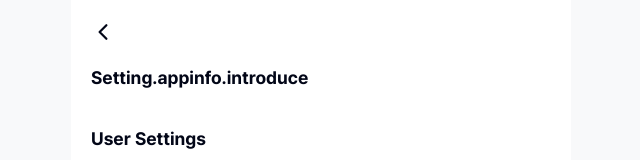
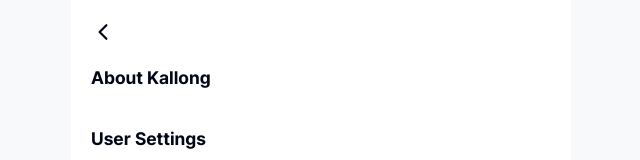
Before and after one commit to zkfksxk/kallong, a Next.js app: page /en/setting in a window 1280 px wide. Shown: the top 160 px of the page, without its empty margins (319-959 px from the left). Built offline with nearby package versions, Linux system fonts and the light colour scheme; no server answers.

Commit message:
fix: setting 오타 수정

```diff
--- a/app/[locale]/setting/page.tsx
+++ b/app/[locale]/setting/page.tsx
@@ -8,7 +8,7 @@ export default function SettingPage() {
 
   return (
     <div className='bg-white dark:bg-black w-full flex flex-col'>
-      <SettingItem url='/setting/appInfo' title={t('appinfo.introduce')} />
+      <SettingItem url='/setting/appInfo' title={t('appInfo.introduce')} />
       <SettingItem url='/setting/userinfo' title={t('userinfo')} />
       <SettingItem url='/setting/screen' title={t('screen')} />
       <Divider size='xs' className='mb-8' />
```
